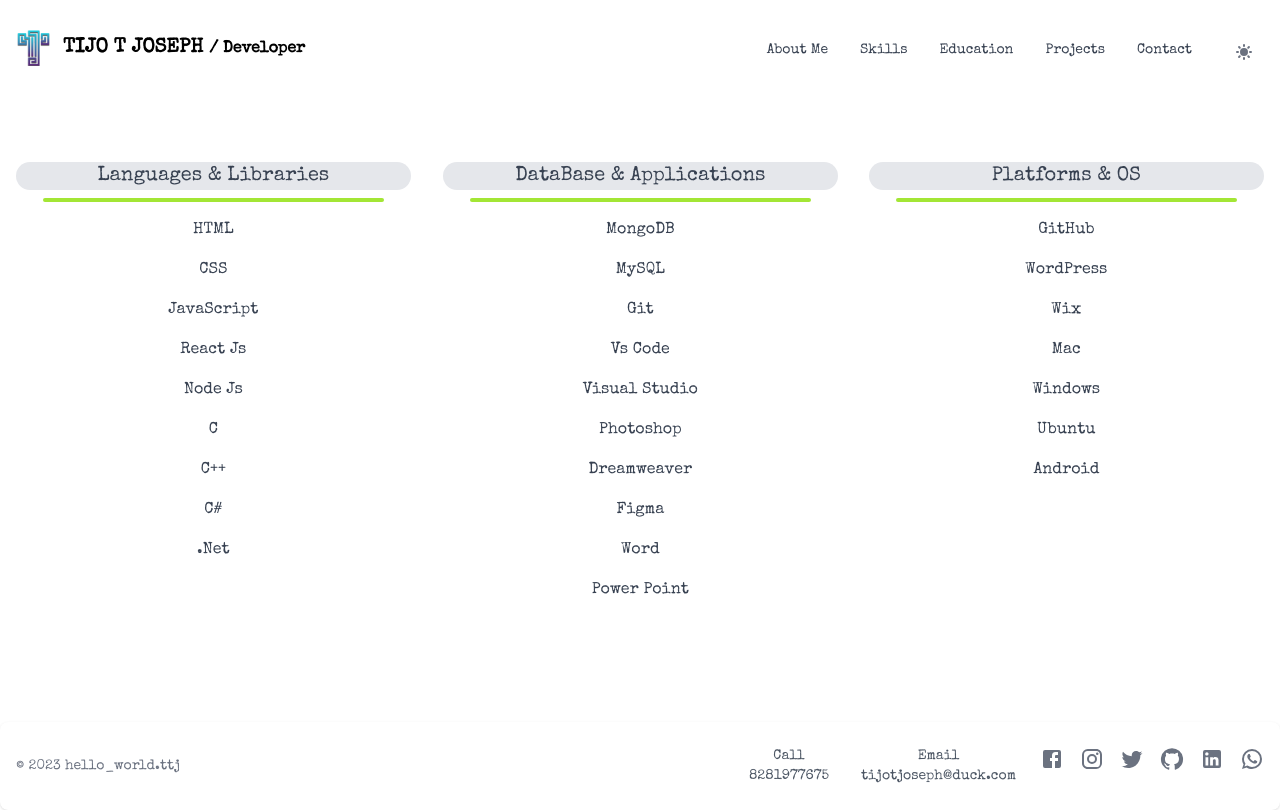
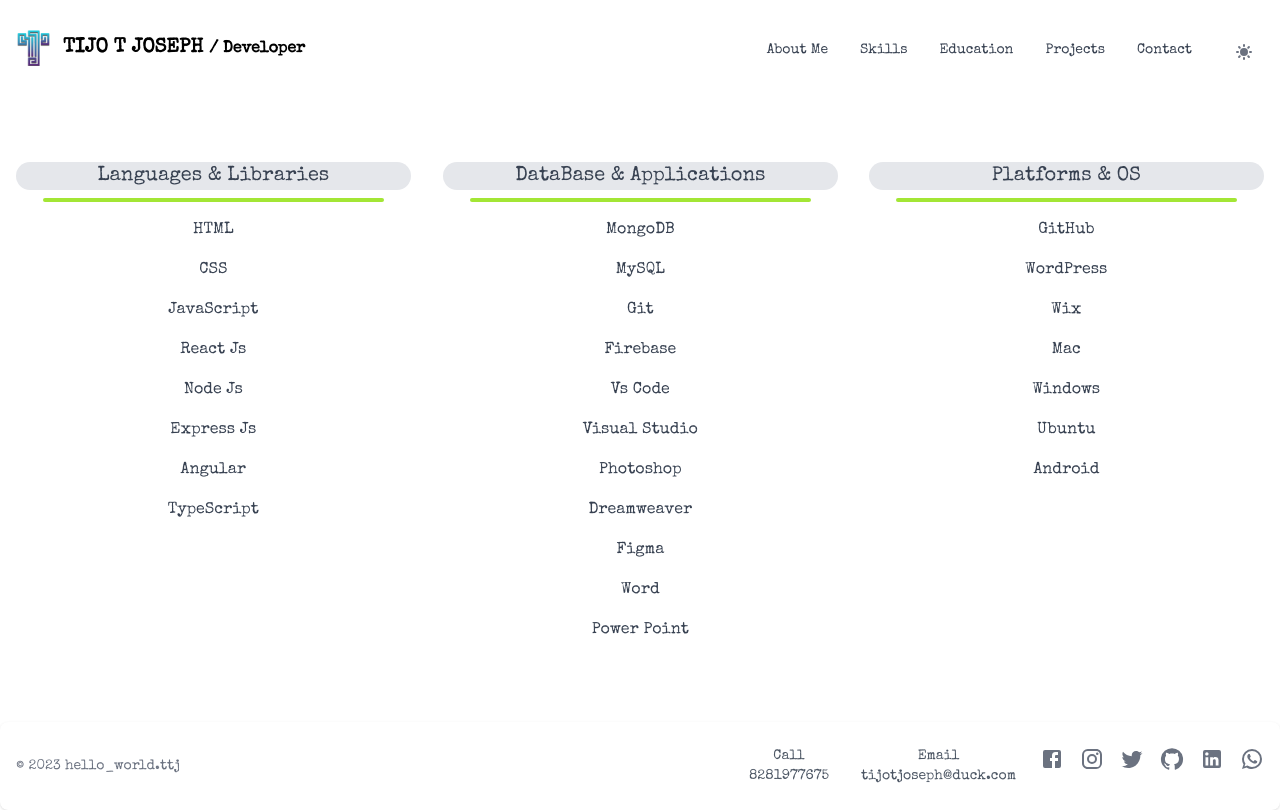
Before and after one commit to hello-world-ttj/hello_world.ttj, a React (Create React App) app: page /resume in a window 1280 px wide. Built offline with nearby package versions, Linux system fonts and the light colour scheme.

Commit message:
Update Skills.js

```diff
--- a/src/Skills.js
+++ b/src/Skills.js
@@ -11,10 +11,9 @@
         <h3 className="text-l">JavaScript</h3>
         <h3 className="text-l">React Js</h3>
         <h3 className="text-l">Node Js</h3>
-        <h3 className="text-l">C</h3>
-        <h3 className="text-l">C++</h3>
-        <h3 className="text-l">C#</h3>
-        <h3 className="text-l">.Net</h3>
+        <h3 className="text-l">Express Js</h3>
+        <h3 className="text-l">Angular</h3>
+        <h3 className="text-l">TypeScript</h3>
       </div>
       <div className="basis-1/3 leading-[40px] animate__animated animate__bounceInDown animate__slow">
         <h2 className="text-xl text-gray-700 dark:text-gray-200 bg-gray-200 dark:bg-gray-700 rounded-full mx-4">DataBase & Applications</h2>
@@ -22,6 +21,7 @@
         <h3 className="text-l">MongoDB</h3>
         <h3 className="text-l">MySQL</h3>
         <h3 className="text-l">Git</h3>
+        <h3 className="text-l">Firebase</h3>
         <h3 className="text-l">Vs Code</h3>
         <h3 className="text-l">Visual Studio</h3>
         <h3 className="text-l">Photoshop </h3>
```
